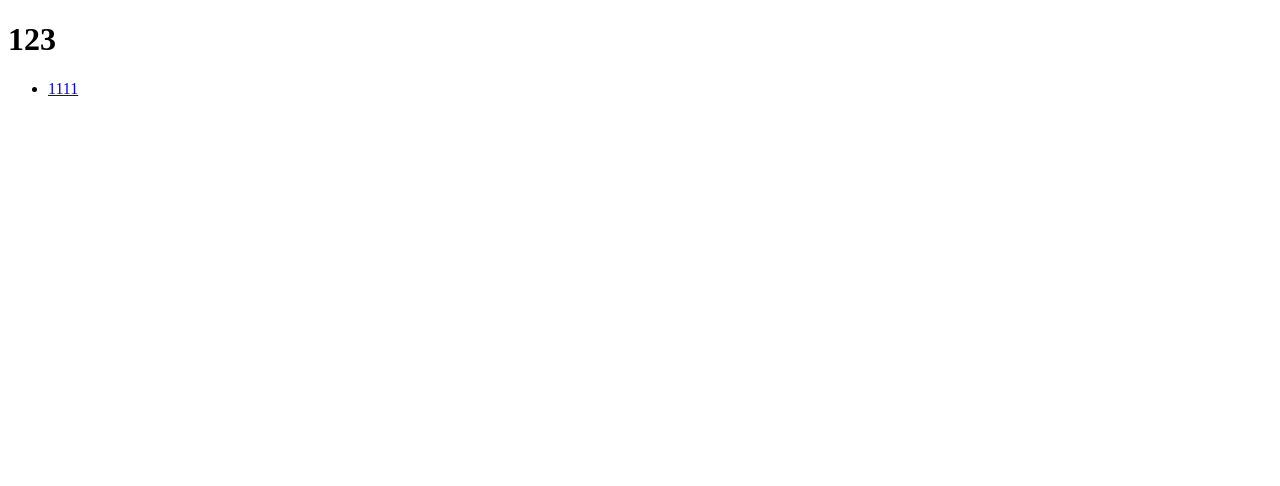
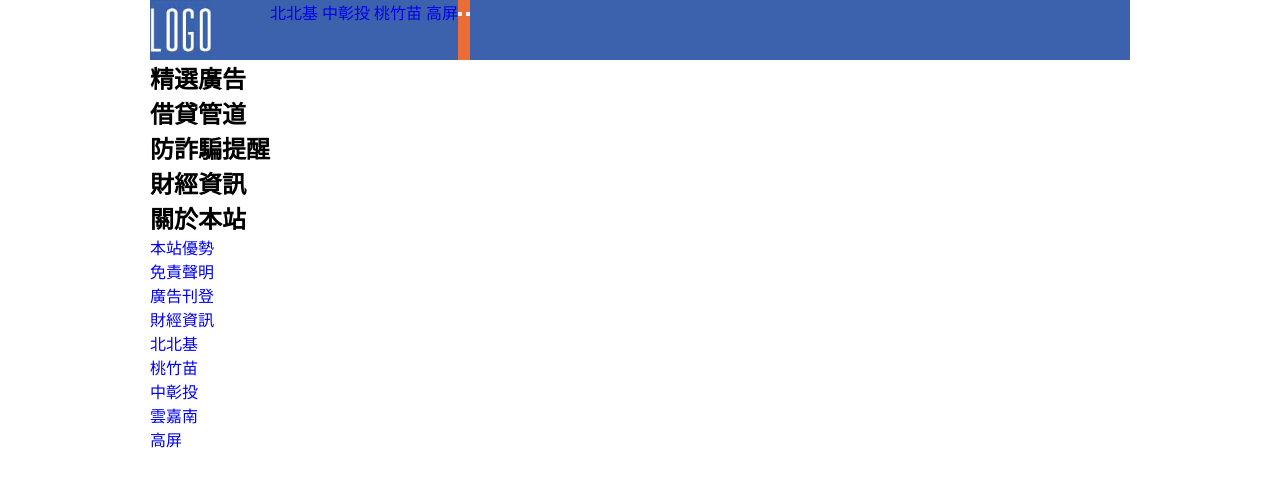
Before and after one commit to a1792002/web_money, a plain HTML site: page index.html in a window 1280 px wide. Drawn offline with Linux system fonts and the light colour scheme.

Commit message:
網頁架構編排

```diff
--- a/css/all.css
+++ b/css/all.css
@@ -1,13 +1,35 @@
-body {
-  background-color: #666;
-  color: #000;
+* {
   padding: 0;
   margin: 0;
+  list-style: none;
+  text-decoration: none;
 }
 .wrap {
-  width: 800px;
+  width: 980px;
   margin: auto;
 }
-.container {
-  margin-top: 100px auto;
+
+/* header */
+.header {
+  background-color: #3d62ad;
+  display: flex;
 }
+.header h1 {
+  font-size: 20px;
+  line-height: 60px;
+}
+.header h1 a {
+  background: url(../img/web/logo.jpg) no-repeat;
+    background-size: contain;
+    display: block;
+    width: 120px;
+    text-indent: 101%;
+    overflow: hidden;
+    white-space: nowrap;
+}
+.header nav {
+
+}
+.header .menu {
+  background-color: #ec6d34;
+}
--- a/index.html
+++ b/index.html
@@ -5,16 +5,58 @@
   <meta charset="UTF-8">
   <meta name="viewport" content="width=device-width, initial-scale=1.0">
   <title>借錢借款</title>
+  <link rel="stylesheet" href="css/all.css">
 </head>
 
 <body>
   <div class="wrap">
-    <div class="container">
-      <h1>123</h1>
+    <header class="header">
+      <h1><a href="index.html" class="logo">借錢借款</a></h1>
+      <nav>
+        <a href="#">北北基</a>
+        <a href="#">中彰投</a>
+        <a href="#">桃竹苗</a>
+        <a href="#">高屏</a>
+      </nav>
+      <div class="menu">
+        <a href="#"></a>
+        <button class="btn_search"></button>
+        <button class="btn_menu"></button>
+      </div>
+    </header>
+    <div class="banner">
+      <h2 class="title">精選廣告</h2>
+      <div class="container"></div>
+    </div>
+    <div class="ad_list">
+      <h2 class="tltle">借貸管道</h2>
+      <div class="container"></div>
+    </div>
+    <div class="warning">
+      <h2 class="title">防詐騙提醒</h2>
+      <div class="container"></div>
+    </div>
+    <div class="information">
+      <h2 class="title">財經資訊</h2>
+      <div class="container"></div>
+    </div>
+    <footer class="footer">
+      <h2 class="bottom_title">關於本站</h2>
       <ul>
-        <li><a href="#">1111</a></li>
+        <li><a href="#">本站優勢</a></li>
+        <li><a href="#">免責聲明</a></li>
+        <li><a href="#">廣告刊登</a></li>
+        <li><a href="#">財經資訊</a></li>
       </ul>
-    </div>
+      <h2 class="bottom_title"></h2>
+      <ul>
+        <li><a href="#">北北基</a></li>
+        <li><a href="#">桃竹苗</a></li>
+        <li><a href="#">中彰投</a></li>
+        <li><a href="#">雲嘉南</a></li>
+        <li><a href="#">高屏</a></li>
+      </ul>
+    </footer>
   </div>
 </body>
 
```
Also changed, not shown: img/web/logo.jpg (added).
